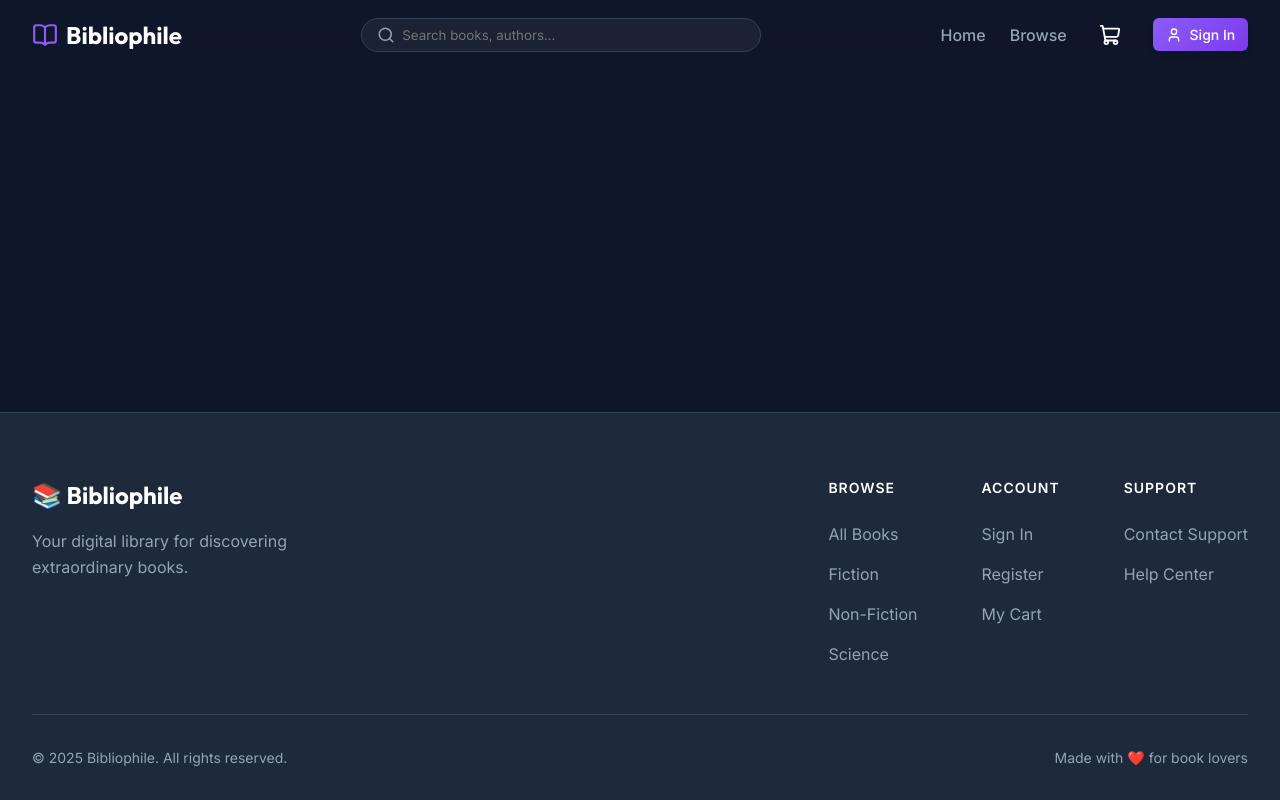
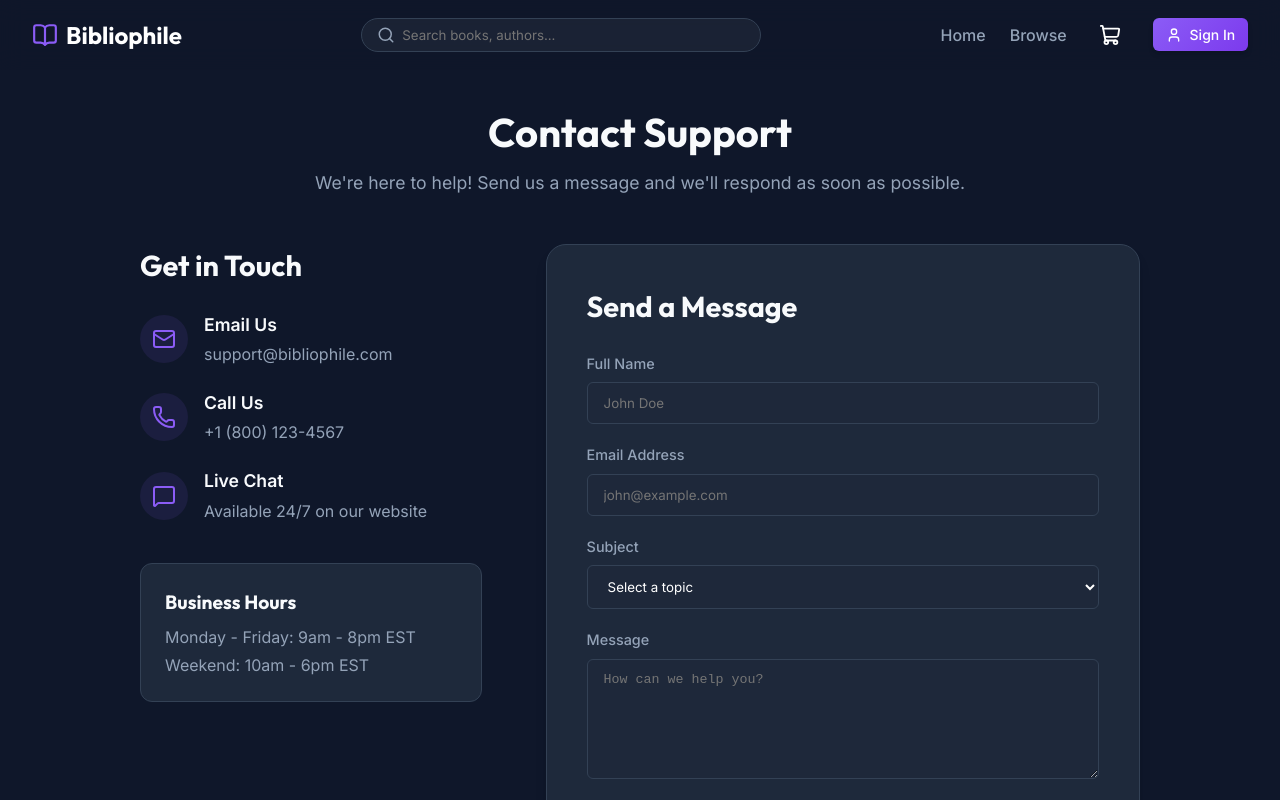
Before and after one commit to Abdulkalam143/bookstore, a React (Vite) app: page /contact in a window 1280 px wide. Shown: the top 800 px of the page. Built offline with nearby package versions, Linux system fonts and the light colour scheme.

Commit message:
Create Contact page and hook it up to the footer

```diff
--- a/src/App.jsx
+++ b/src/App.jsx
@@ -8,6 +8,7 @@ import BookDetail from "./pages/BookDetail";
 import Cart from "./pages/Cart";
 import Checkout from "./pages/Checkout";
 import Auth from "./pages/Auth";
+import Contact from "./pages/Contact";
 import "./App.css";
 
 function ScrollToTop() {
@@ -30,6 +31,7 @@ export default function App() {
                 <Route path="/cart" element={<Cart />} />
                 <Route path="/checkout" element={<Checkout />} />
                 <Route path="/auth" element={<Auth />} />
+                <Route path="/contact" element={<Contact />} />
               </Routes>
             </main>
             <footer className="footer">
@@ -54,8 +56,8 @@ export default function App() {
                   </div>
                   <div className="footer__col">
                     <h4>Support</h4>
-                    <a href="#">Contact Support</a>
-                    <a href="#">Help Center</a>
+                    <a href="/contact">Contact Support</a>
+                    <a href="/contact">Help Center</a>
                   </div>
                 </div>
               </div>
--- /dev/null
+++ b/src/pages/Contact.jsx
@@ -0,0 +1,111 @@
+import { useState } from "react";
+import { Mail, MessageSquare, Phone } from "lucide-react";
+
+export default function Contact() {
+  const [submitted, setSubmitted] = useState(false);
+
+  const handleSubmit = (e) => {
+    e.preventDefault();
+    setSubmitted(true);
+  };
+
+  return (
+    <div className="page contact-page">
+      <div className="page-header" style={{ marginBottom: '3rem', textAlign: 'center' }}>
+        <h1 className="page-title" style={{ justifyContent: 'center' }}>Contact Support</h1>
+        <p className="page-subtitle">We're here to help! Send us a message and we'll respond as soon as possible.</p>
+      </div>
+
+      <div className="contact-layout" style={{ display: 'flex', gap: '4rem', maxWidth: '1000px', margin: '0 auto', flexWrap: 'wrap' }}>
+        <div className="contact-info" style={{ flex: '1', minWidth: '300px' }}>
+          <h2 style={{ fontFamily: 'var(--font-display)', fontSize: '1.8rem', marginBottom: '1.5rem' }}>Get in Touch</h2>
+
+          <div style={{ display: 'flex', flexDirection: 'column', gap: '1.5rem', marginBottom: '2.5rem' }}>
+            <div style={{ display: 'flex', alignItems: 'center', gap: '1rem' }}>
+              <div style={{ width: '48px', height: '48px', borderRadius: '50%', backgroundColor: 'rgba(139, 92, 246, 0.1)', color: 'var(--primary-color)', display: 'flex', alignItems: 'center', justifyContent: 'center' }}>
+                <Mail size={24} />
+              </div>
+              <div>
+                <h3 style={{ fontSize: '1.1rem', fontWeight: '600', marginBottom: '0.25rem' }}>Email Us</h3>
+                <p style={{ color: 'var(--text-secondary)' }}>support@bibliophile.com</p>
+              </div>
+            </div>
+
+            <div style={{ display: 'flex', alignItems: 'center', gap: '1rem' }}>
+              <div style={{ width: '48px', height: '48px', borderRadius: '50%', backgroundColor: 'rgba(139, 92, 246, 0.1)', color: 'var(--primary-color)', display: 'flex', alignItems: 'center', justifyContent: 'center' }}>
+                <Phone size={24} />
+              </div>
+              <div>
+                <h3 style={{ fontSize: '1.1rem', fontWeight: '600', marginBottom: '0.25rem' }}>Call Us</h3>
+                <p style={{ color: 'var(--text-secondary)' }}>+1 (800) 123-4567</p>
+              </div>
+            </div>
+
+            <div style={{ display: 'flex', alignItems: 'center', gap: '1rem' }}>
+              <div style={{ width: '48px', height: '48px', borderRadius: '50%', backgroundColor: 'rgba(139, 92, 246, 0.1)', color: 'var(--primary-color)', display: 'flex', alignItems: 'center', justifyContent: 'center' }}>
+                <MessageSquare size={24} />
+              </div>
+              <div>
+                <h3 style={{ fontSize: '1.1rem', fontWeight: '600', marginBottom: '0.25rem' }}>Live Chat</h3>
+                <p style={{ color: 'var(--text-secondary)' }}>Available 24/7 on our website</p>
+              </div>
+            </div>
+          </div>
+
+          <div style={{ padding: '1.5rem', backgroundColor: 'var(--surface-color)', borderRadius: 'var(--radius-md)', border: '1px solid var(--border-color)' }}>
+            <h3 style={{ fontFamily: 'var(--font-display)', fontSize: '1.2rem', marginBottom: '0.5rem' }}>Business Hours</h3>
+            <p style={{ color: 'var(--text-secondary)', marginBottom: '0.25rem' }}>Monday - Friday: 9am - 8pm EST</p>
+            <p style={{ color: 'var(--text-secondary)' }}>Weekend: 10am - 6pm EST</p>
+          </div>
+        </div>
+
+        <div className="contact-form-wrap" style={{ flex: '1.5', minWidth: '320px', backgroundColor: 'var(--surface-color)', padding: '2.5rem', borderRadius: 'var(--radius-lg)', border: '1px solid var(--border-color)', boxShadow: 'var(--shadow-lg)' }}>
+          {submitted ? (
+            <div className="success-message" style={{ textAlign: 'center', padding: '3rem 1rem' }}>
+              <div style={{ width: '64px', height: '64px', borderRadius: '50%', backgroundColor: 'rgba(16, 185, 129, 0.1)', color: 'var(--success-color)', display: 'flex', alignItems: 'center', justifyContent: 'center', margin: '0 auto 1.5rem', fontSize: '2rem' }}>
+                ✓
+              </div>
+              <h3 style={{ fontFamily: 'var(--font-display)', fontSize: '1.8rem', marginBottom: '1rem' }}>Message Sent!</h3>
+              <p style={{ color: 'var(--text-secondary)', marginBottom: '2rem' }}>Thank you for reaching out. Our support team will get back to you within 24 hours.</p>
+              <button className="btn btn--primary" onClick={() => setSubmitted(false)}>Send Another Message</button>
+            </div>
+          ) : (
+            <form onSubmit={handleSubmit}>
+              <h2 style={{ fontFamily: 'var(--font-display)', fontSize: '1.8rem', marginBottom: '1.5rem' }}>Send a Message</h2>
+
+              <div className="form-group">
+                <label className="form-label">Full Name</label>
+                <input type="text" className="form-input" required placeholder="John Doe" />
+              </div>
+
+              <div className="form-group">
+                <label className="form-label">Email Address</label>
+                <input type="email" className="form-input" required placeholder="john@example.com" />
+              </div>
+
+              <div className="form-group">
+                <label className="form-label">Subject</label>
+                <select className="form-input" required>
+                  <option value="">Select a topic</option>
+                  <option value="order">Order Status</option>
+                  <option value="returns">Returns & Refunds</option>
+                  <option value="technical">Technical Support</option>
+                  <option value="other">Other Inquiry</option>
+                </select>
+              </div>
+
+              <div className="form-group">
+                <label className="form-label">Message</label>
+                <textarea className="form-input" rows="5" required placeholder="How can we help you?" style={{ resize: 'vertical', minHeight: '120px' }}></textarea>
+              </div>
+
+              <button type="submit" className="btn btn--primary btn--full mt-4">
+                Send Message
+              </button>
+            </form>
+          )}
+        </div>
+      </div>
+    </div>
+  );
+}
```
